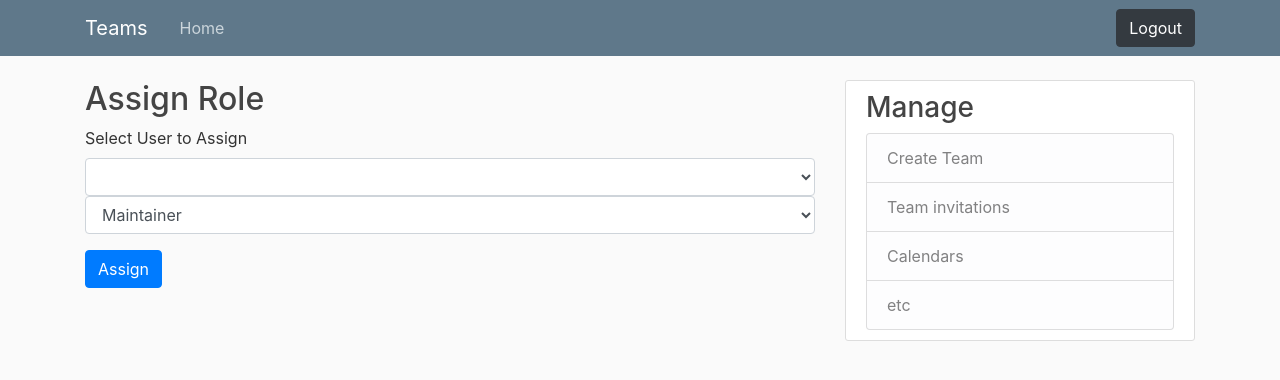
After one commit to f20250867-gif/cc_project, a Django app: page /team/1/assign_role/ in a window 1280 px wide. The commit adds this page. Shown: the top 380 px of the page. Run offline with Django 5.2, Linux system fonts and the light colour scheme; a user stored in the database is signed in; tables that the repository leaves empty hold one stand-in row (values such as "Sample post"); lists and menus that the app fills with data are empty; some libraries are stand-ins or nearby versions.

Commit message:
assign role functionality completed

```diff
--- a/teams/models.py
+++ b/teams/models.py
@@ -25,7 +25,7 @@ class TeamMembership(models.Model):
     ]
 
     team = models.ForeignKey(Team, on_delete=models.CASCADE)
-    user = models.ForeignKey(User, on_delete=models.CASCADE)
+    user = models.ForeignKey(User, on_delete=models.CASCADE,  related_name='membership')
     role = models.CharField(max_length=15, choices=ROLE_CHOICES, default='viewer')
     joined_at = models.DateTimeField(auto_now_add=True)
 
--- /dev/null
+++ b/teams/templates/teams/assign_role.html
@@ -0,0 +1,26 @@
+{% extends "teams/base.html"%}
+{% block content %}
+{% load crispy_forms_tags %}
+
+<h2>Assign Role</h2>
+
+<form method="POST" action="{% url 'assign-role' team.pk %}">
+    {% csrf_token %}
+    <div class="form-group">
+        <label for="user_id">Select User to Assign</label>
+                <select  name="user_id" id="user_id" class="form-control">
+                {% for user in existing_users %}
+                    <option value="{{ user.id }}">{{ user.username }}</option>
+                {% endfor %}
+        </select>
+        <select name="role" id="role-select" class="form-control">
+            {% for value, label in roles %}
+            <option value="{{ value }}">{{ label }}</option>
+            {% endfor %}
+        </select>
+
+    </div>
+
+    <button type="submit" class="btn btn-primary">Assign</button>
+</form>
+{% endblock content %}
--- a/teams/templates/teams/team_detail.html
+++ b/teams/templates/teams/team_detail.html
@@ -19,6 +19,10 @@
                 <form action="{% url 'invite-to-join-team-page' team.id %}">
                     {% csrf_token %}
                     <button class="btn btn-outline-info">Invite User</button>
+                </form>
+                <form action="{% url 'assign-role-page' team.id %}">
+                    {% csrf_token %}
+                    <button class="btn btn-outline-info">Assign Role</button>
                 </form>
                 <a class="btn btn-outline-info" href="{% url 'team-pending-requests' team.id %}">View requests</a>
                 <form action="{% url 'project-create' team.id  %}">
--- a/teams/urls.py
+++ b/teams/urls.py
@@ -52,4 +52,6 @@ urlpatterns = [
          name='reject-pending-invites'
          ),
     path('team/<int:pk>/members/',views.view_team_members, name='view-team-members'),
+    path('team/<int:pk>/assign_role/',views.assign_role_page, name='assign-role-page'),
+    path('team/<int:pk>/assign_role/assigned',views.assign_role, name='assign-role'),
 ]
--- a/teams/views.py
+++ b/teams/views.py
@@ -132,6 +132,7 @@ def invite_to_join_team(request, pk):
 
     if request.method != 'POST':
         return redirect('invite-to-join-team-page', pk=pk)
+
     user_id = request.POST.get('user_id')
 
     if not user_id:
@@ -202,3 +203,63 @@ def view_team_members(request, pk):
         'team': team,
         'members': members
     })
+
+@login_required
+def assign_role_page(request, pk):
+    team = get_object_or_404(Team, pk=pk)
+    existing_members = TeamMembership.objects.filter(team=team).values_list('user_id', flat=True)
+    existing_users = User.objects.filter(id__in=existing_members).exclude(membership__role='owner').distinct()
+
+    for user in existing_users:
+        if TeamMembership.role == 'owner':
+            existing_users.remove(user)
+
+    selected_roles = [
+        (value, label)
+        for value, label in TeamMembership.ROLE_CHOICES
+        if value != 'owner'
+    ]
+
+    return render(request, 'teams/assign_role.html',{
+        'team': team,
+        'existing_users': existing_users,
+        'roles': selected_roles
+
+    })
+
+@login_required
+def assign_role(request, pk):
+
+    team = get_object_or_404(Team, pk=pk)
+
+    if request.method != 'POST':
+        return redirect('assign-role-page', pk=pk)
+
+    if not TeamMembership.objects.filter(team=team, user=request.user, role='owner').exists():
+        messages.warning(request, 'you are not allowed to perform this action')
+        return redirect('team-detail', pk=pk)
+
+    user_id = request.POST.get('user_id')
+    get_role = request.POST.get('role')
+    get_user = get_object_or_404(User, pk=user_id)
+    team_membership = get_object_or_404(TeamMembership, team=team, user=get_user)
+
+    if not (user_id or get_role.id):
+        messages.warning(request, 'Please select an option')
+        return redirect('assign-role-page', pk=pk)
+
+    if team_membership.role == get_role:
+        messages.warning(request, 'user already has the same role')
+        return redirect('assign-role-page', pk=pk)
+
+    valid_roles = []
+    for value, label in TeamMembership.ROLE_CHOICES:
+        valid_roles.append(value)
+    if get_role not in valid_roles or get_role == 'owner':
+        messages.warning(request, 'Invalid role selection')
+        return redirect('assign-role-page', pk=pk)
+
+    team_membership.role = get_role
+    team_membership.save()
+    messages.success(request, f"{get_user.username} has been assigned as a {team_membership.role}.")
+    return redirect('view-team-members', pk=pk)
```
